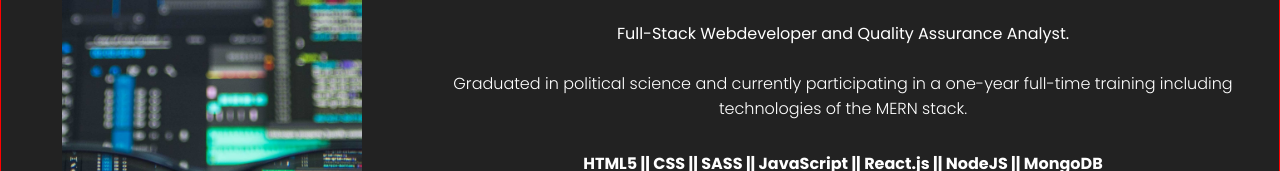
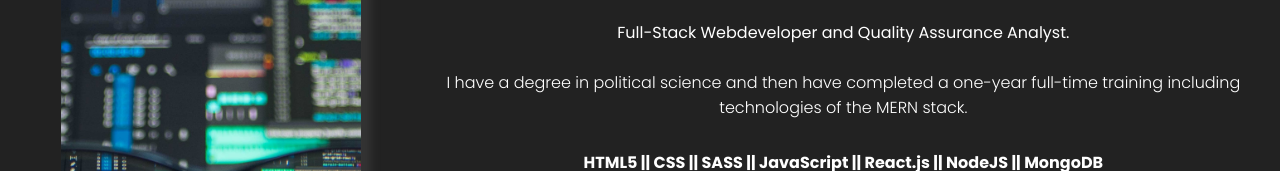
Before and after one commit to Pierluigi10/Portfolio_React, a React (Create React App) app: page / in a window 1280 px wide. Shown: the part 1130-1301 px from the top of the page. Built offline with nearby package versions, Linux system fonts and the light colour scheme.

Commit message:
new description in about me and clean the code

```diff
--- a/src/components/Project/project.scss
+++ b/src/components/Project/project.scss
@@ -24,8 +24,6 @@
   }
   .p_img {
     width: 100%;
-    // height: 100%;
-    // object-fit: cover;
     transition: all 10s ease;
   }
 }
--- a/src/components/about/About.js
+++ b/src/components/about/About.js
@@ -17,7 +17,7 @@ function About() {
           Full-Stack Webdeveloper and Quality Assurance Analyst.
         </p>
         <p className="a_description">
-          Graduated in political science and currently participating in a
+          I have a degree in political science and then have completed a
           one-year full-time training including technologies of the MERN stack.
         </p>
         <p className="a_language">
--- a/src/components/about/about.scss
+++ b/src/components/about/about.scss
@@ -3,20 +3,17 @@
   display: flex;
   align-items: center;
   flex-direction: column;
-  border: 1px solid red;
 
   .a_left {
     flex: 1;
     display: flex;
     align-items: center;
     justify-content: center;
-    // height: 100%;
 
     .a_card {
       height: 150px;
       width: 250px;
       margin-top: 15px;
-      // border: 1px solid red;
 
       .a_img {
         border-radius: 30px;
@@ -24,7 +21,6 @@
         height: 100%;
         width: 100%;
         object-fit: cover;
-        //
       }
     }
   }
@@ -65,7 +61,10 @@
       .a_card {
         height: 500px;
         width: 300px;
-        // border: 3px blue solid;
+
+        .a_img {
+          filter: drop-shadow(10px 10px 4px #333);
+        }
       }
     }
 
```
